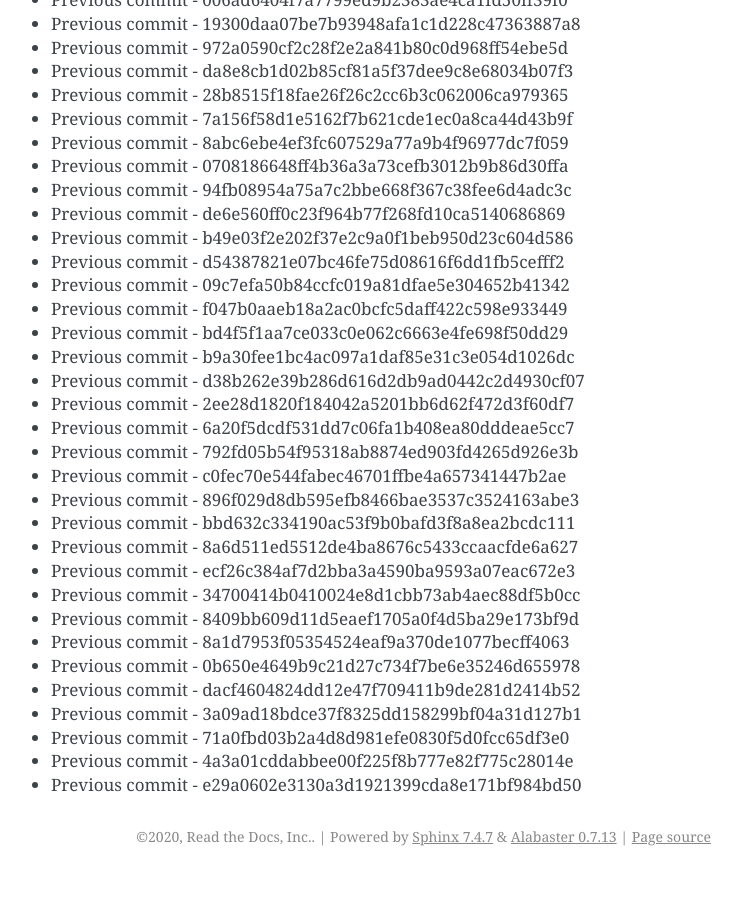
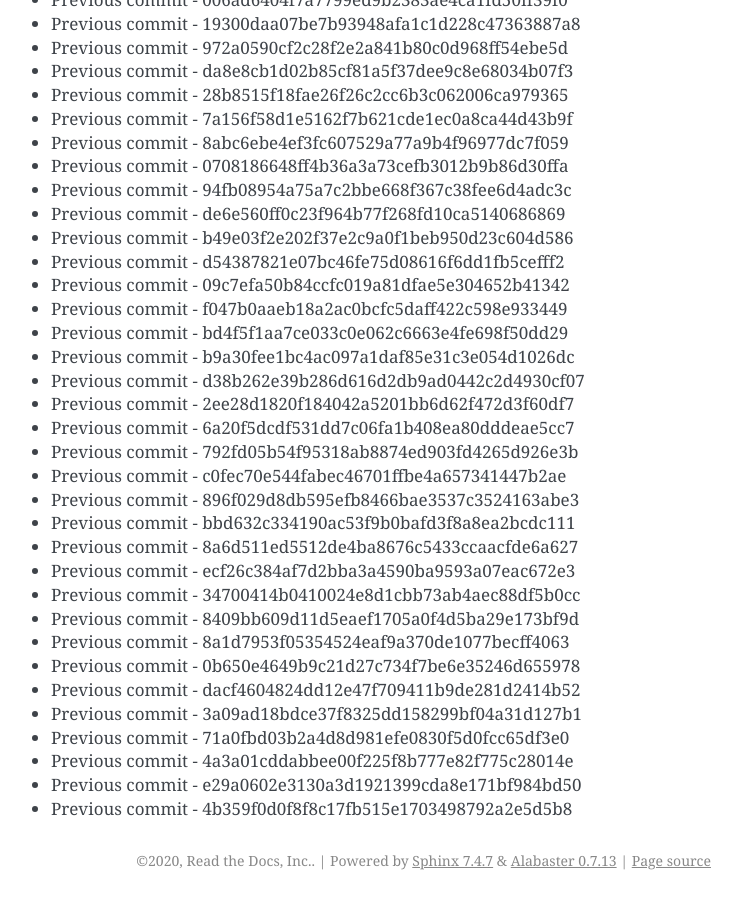
Before and after one commit to readthedocs/rtd-git-stresstest, a Sphinx documentation site: the page built from docs/updates.rst, in a window 1280 px wide and 900 px high, scrolled down 3892 px. Shown: the whole window, without its empty margins (399-1141 px from the left). Built offline with Sphinx 7.4.7, drawn with Linux system fonts in a browser that asks for light colours; before the commit the page ends 4768 px from its top, so only the background shows below that.

Commit message:
Generating commit from previous: 4b359f0d0f8f8c17fb515e1703498792a2e5d5b8

```diff
--- a/docs/updates.rst
+++ b/docs/updates.rst
@@ -195,3 +195,4 @@ It can be tested for any performance characteristics.
 * Previous commit - 71a0fbd03b2a4d8d981efe0830f5d0fcc65df3e0
 * Previous commit - 4a3a01cddabbee00f225f8b777e82f775c28014e
 * Previous commit - e29a0602e3130a3d1921399cda8e171bf984bd50
+* Previous commit - 4b359f0d0f8f8c17fb515e1703498792a2e5d5b8
```
